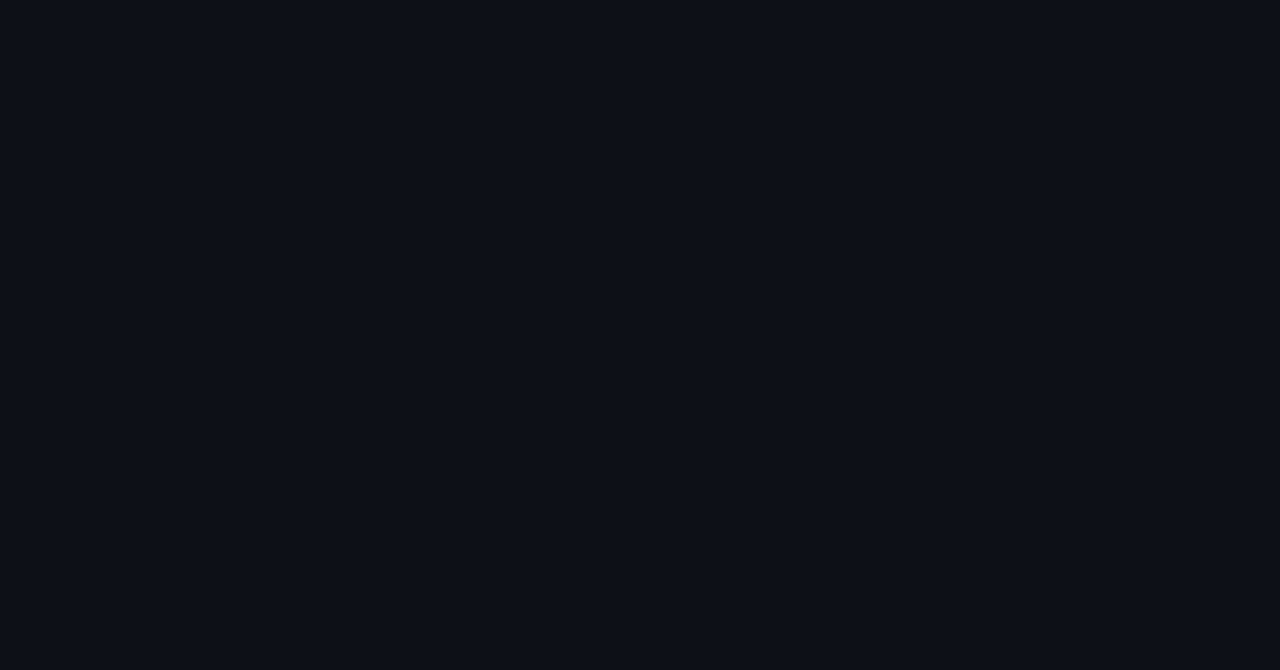
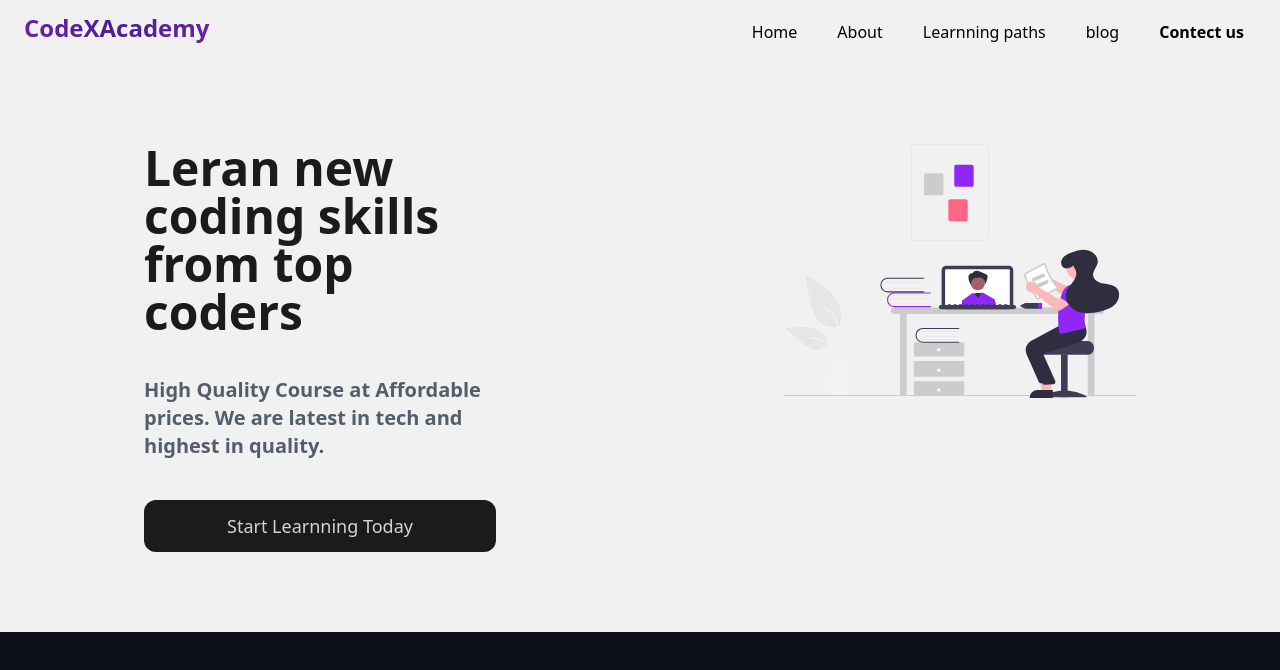
Before and after one commit to jay-bhogayata/codeXacdamy, a React (Vite) app: page /home in a window 1280 px wide. Before the commit this address had no page. Shown: the top 670 px of the page. Built offline with nearby package versions, Linux system fonts and the light colour scheme.

Commit message:
Lending apge section 1 is ready

```diff
--- a/src/App.jsx
+++ b/src/App.jsx
@@ -10,6 +10,9 @@ function App() {
       <Link to="/signup">Signup</Link>
       <br />
       <Link to="/login">Login</Link>
+      <br />
+      <Link to="/Home">home</Link>
+
     </>
   );
 }
--- a/src/components/Navbar.jsx
+++ b/src/components/Navbar.jsx
@@ -6,48 +6,48 @@ function Navbar() {
   const [isOpen, setIsOpen] = useState(false);
   return (
     <div>
-      <nav className="bg-gray-800">
-        <div className="max-w-7xl mx-auto px-4 sm:px-6 lg:px-8">
+      <nav className="bg-[#f1f1f1] text-black">
+        <div className="max-w-7xl  mx-auto px-4 sm:px-6 lg:px-6">
           <div className="flex items-center justify-between h-16">
-            <div className="flex items-center">
-              <div className="flex-shrink-0">
-                <h1 className="text-2xl  font-bold text-transparent bg-clip-text bg-gradient-to-r from-purple-800 via-violet-900 to-purple-800 ">
+            <div className="flex justify-between w-full">
+              <div className="flex-shrink-0 ">
+                <h1 className="text-2xl  font-bold text-transparent bg-clip-text bg-gradient-to-r from-purple-800 via-violet-900 to-purple-800">
                   CodeXAcademy
                 </h1>
               </div>
-              <div className="hidden md:block">
-                <div className="ml-10 flex items-baseline space-x-4">
+              <div className="hidden md:block   ">
+                <div className="ml-10 flex items-baseline  space-x-4">
                   <a
                     href="#"
-                    className=" hover:bg-gray-700 text-white px-3 py-2 rounded-md text-sm font-medium"
+                    className="hover:text-purple-600 px-3 py-2 rounded-md text-md font-medium"
                   >
                     Home
                   </a>
 
                   <a
                     href="#"
-                    className="text-gray-300 hover:bg-gray-700 hover:text-white px-3 py-2 rounded-md text-sm font-medium"
+                    className="hover:text-purple-600 px-3 py-2 rounded-md text-md font-medium"
                   >
                     About
                   </a>
 
                   <a
                     href="#"
-                    className="text-gray-300 hover:bg-gray-700 hover:text-white px-3 py-2 rounded-md text-sm font-medium"
+                    className=" hover:text-purple-600 px-3 py-2 rounded-md text-md font-medium"
                   >
                     Learnning paths
                   </a>
 
                   <a
                     href="#"
-                    className="text-gray-300 hover:bg-gray-700 hover:text-white px-3 py-2 rounded-md text-sm font-medium"
+                    className="hover:text-purple-600 px-3 py-2 rounded-md text-md font-medium"
                   >
                     blog
                   </a>
 
                   <a
                     href="#"
-                    className="text-gray-300 hover:bg-gray-700 hover:text-white px-3 py-2 rounded-md text-sm font-medium"
+                    className="hover:text-purple-600 px-3 py-2 rounded-md text-md font-semibold"
                   >
                     Contect us
                   </a>
@@ -115,35 +115,35 @@ function Navbar() {
               <div refs={ref} className="px-2 pt-2 pb-3 space-y-1 sm:px-3">
                 <a
                   href="#"
-                  className="hover:bg-gray-700 text-white block px-3 py-2 rounded-md text-base font-medium"
+                  className="block px-3 py-2 rounded-md text-base font-medium"
                 >
                   Home
                 </a>
 
                 <a
                   href="#"
-                  className="text-gray-300 hover:bg-gray-700 hover:text-white block px-3 py-2 rounded-md text-base font-medium"
+                  className="block px-3 py-2 rounded-md text-base font-medium"
                 >
                   About
                 </a>
 
                 <a
                   href="#"
-                  className="text-gray-300 hover:bg-gray-700 hover:text-white block px-3 py-2 rounded-md text-base font-medium"
+                  className="block px-3 py-2 rounded-md text-base font-medium"
                 >
                   Learnning paths
                 </a>
 
                 <a
                   href="#"
-                  className="text-gray-300 hover:bg-gray-700 hover:text-white block px-3 py-2 rounded-md text-base font-medium"
+                  className="block px-3 py-2 rounded-md text-base font-medium"
                 >
                   blog
                 </a>
 
                 <a
                   href="#"
-                  className="text-gray-300 hover:bg-gray-700 hover:text-white block px-3 py-2 rounded-md text-base font-medium"
+                  className="block px-3 py-2 rounded-md text-base font-medium"
                 >
                   Contect us
                 </a>
--- a/src/index.css
+++ b/src/index.css
@@ -4,6 +4,6 @@
 
 body{
     background-color: #0D1117;
-    color: white;
+    color: #f1f1f1;
 
 }
--- a/src/main.jsx
+++ b/src/main.jsx
@@ -5,6 +5,7 @@ import './index.css'
 import { BrowserRouter, Routes, Route } from "react-router-dom";
 import Signup from './pages/Signup';
 import Login from './pages/Login';
+import Home from "./pages/Home"
 
 
 ReactDOM.createRoot(document.getElementById('root')).render(
@@ -14,6 +15,7 @@ ReactDOM.createRoot(document.getElementById('root')).render(
 
         <Route path="/signup" element={<Signup />} />
         <Route path="/login" element={<Login />} />
+        <Route path="/home" element={<Home />} />
 
 
 
--- /dev/null
+++ b/src/pages/Home.jsx
@@ -0,0 +1,44 @@
+import React from "react";
+import Navbar from "../components/Navbar";
+import Laern from "../assets/Learn.svg";
+
+
+const Home = () => {
+  return (
+    <div>
+      {/* navbar */}
+      <Navbar />
+
+      {/* section1  */}
+      <div className="bg-[#f1f1f1]   flex lg:flex-row flex-col">
+        <div className="lg:w-1/2 lg:h-1/2 w-full flex flex-col justify-center p-5 md:p-20 lg:px-36 space-y-10">
+          <h1
+          className="text-5xl font-bold text-[#1b1b1b] leading-sung"
+          >Leran new coding skills from top coders</h1>
+          <p
+          className="text-xl font-bold text-gray-600/95 "
+          >
+            High Quality Course at Affordable prices. We are latest in tech and
+            highest in quality.
+          </p>
+          <button className="bg-[#1b1b1b] text-lg text-gray-300 p-3 rounded-xl mt-8">
+            Start Learnning Today
+          </button>
+        </div>
+        <div className="lg:w-1/2 lg:h-1/2 w-full flex flex-col justify-center p-5 md:p-20 lg:px-36" >
+          <img src={Laern} alt="" />
+        </div>
+
+
+
+      </div>
+      <div>
+        <p></p>
+      </div>
+
+
+    </div>
+  );
+};
+
+export default Home;
--- a/src/pages/Login.jsx
+++ b/src/pages/Login.jsx
@@ -3,9 +3,10 @@ import loginimg from "../assets/loginimg.svg";
 import { FaGithub, FaGoogle } from "react-icons/fa";
 import {Link } from 'react-router-dom'
 
+
 const Login = () => {
   return (
-    <div className="flex  h-screen lg:flex-row  flex-col w-full ">
+    <div className="flex  h-screen lg:flex-row  flex-col w-full bg-[#0D1117] text-white">
     <div className="lg:w-1/2  lg:mt-0 mt-2 flex w-full h-1/3 lg:h-screen flex-col justify-around space-y-10 ">
       <h1 className="text-5xl  font-bold text-transparent bg-clip-text bg-gradient-to-r from-purple-800 via-violet-900 to-purple-800 mx-auto lg:mt-6 mb-3 p-2">
         CodeXAcademy
--- a/src/pages/Signup.jsx
+++ b/src/pages/Signup.jsx
@@ -2,9 +2,11 @@ import React from "react";
 import loginimg from "../assets/loginimg.svg";
 import { FaGithub, FaGoogle } from "react-icons/fa";
 
+
+
 const Signup = () => {
   return (
-    <div className="flex  h-screen lg:flex-row  flex-col w-full ">
+    <div className="flex  h-screen lg:flex-row  flex-col w-full bg-[#0D1117] text-white">
       <div className="lg:w-1/2  lg:mt-0 mt-2 flex w-full h-1/3 lg:h-screen flex-col justify-around space-y-10 ">
         <h1 className="text-5xl  font-bold text-transparent bg-clip-text bg-gradient-to-r from-purple-800 via-violet-900 to-purple-800 mx-auto lg:mt-6 mb-3 p-2">
           CodeXAcademy
```
Also changed, not shown: src/assets/Learn.svg (added).
